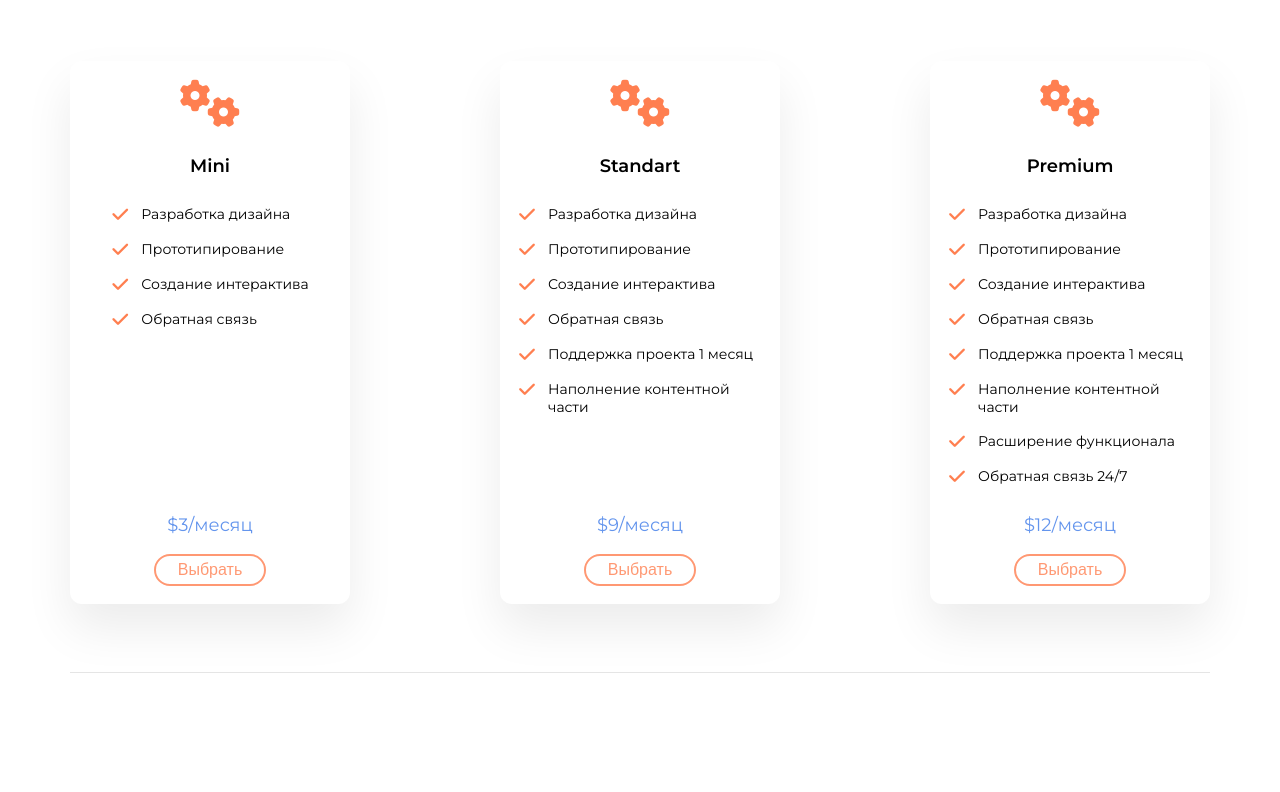
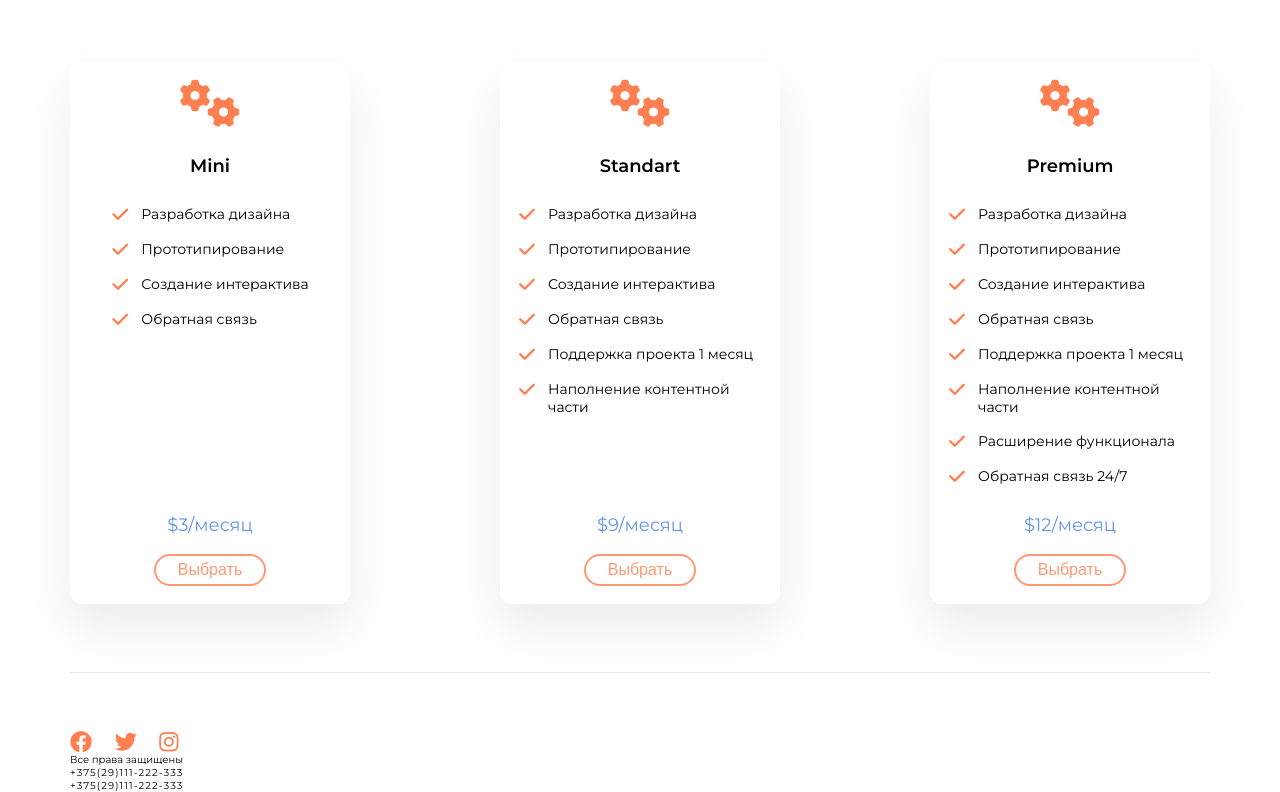
Before and after one commit to ivan-grekov/TMS, a website: page index.html in a window 1280 px wide. Shown: the part 2370-3162 px from the top of the page. Before the commit the page ends 3061 px from the top, so only its background shows below. Drawn offline with Linux system fonts and the light colour scheme.

Commit message:
feat:add section footer

```diff
--- /dev/null
+++ b/css/footer.css
@@ -0,0 +1,27 @@
+.about_social.footer * {
+  font-size: 2.2rem;
+}
+
+.footer_wrap {
+  padding-bottom: 0;
+  align-items: flex-end;
+}
+
+.footer_rights {
+  align-self: center;
+}
+
+.phone-numbers {
+  display: flex;
+  flex-direction: column;
+}
+
+.phone-number_item {
+  color: black;
+  letter-spacing: 1.1px;
+  transition: all 0.3s;
+}
+
+.phone-number_item:hover {
+  color: #ff7f50;
+}
--- a/css/main.css
+++ b/css/main.css
@@ -4,6 +4,7 @@
 @import url(./about.css);
 @import url(./team.css);
 @import url(./prices.css);
+@import url(./footer.css);
 
 * {
   padding: 0;
--- a/index.html
+++ b/index.html
@@ -9,6 +9,11 @@
       content="Logo will help you make your best website and application"
     />
     <link rel="stylesheet" href="./css/main.css" />
+    <link
+      rel="shortcut icon"
+      href="./images/icons8-исходный-код-96.png"
+      type="image/x-icon"
+    />
     <script defer src="./js/script.js"></script>
     <title>LOGO</title>
   </head>
@@ -166,6 +171,32 @@
     </section>
     <!-- !End prices -->
 
+    <!-- !Start footer -->
+    <footer class="section_footer">
+      <div class="container">
+        <div class="footer_wrap">
+          <div class="about_social footer">
+            <i class="fa-brands fa-facebook"></i>
+            <i class="fa-brands fa-twitter"></i>
+            <i class="fa-brands fa-instagram"></i>
+          </div>
+          <div class="footer_rights">
+            <span class="footer_rights-text"
+              >Все права защищены <span class="rights-year"></span
+            ></span>
+          </div>
+          <div class="phone-numbers">
+            <a href="tel:+37529111222333" class="phone-number_item"
+              >+375(29)111-222-333</a
+            >
+            <a href="tel:+37529111222333" class="phone-number_item"
+              >+375(29)111-222-333</a
+            >
+          </div>
+        </div>
+      </div>
+    </footer>
+
     <div class="modal hidden">
       <button class="close-modal">&times;</button>
       <h1>I'm a modal window 😍</h1>
```
